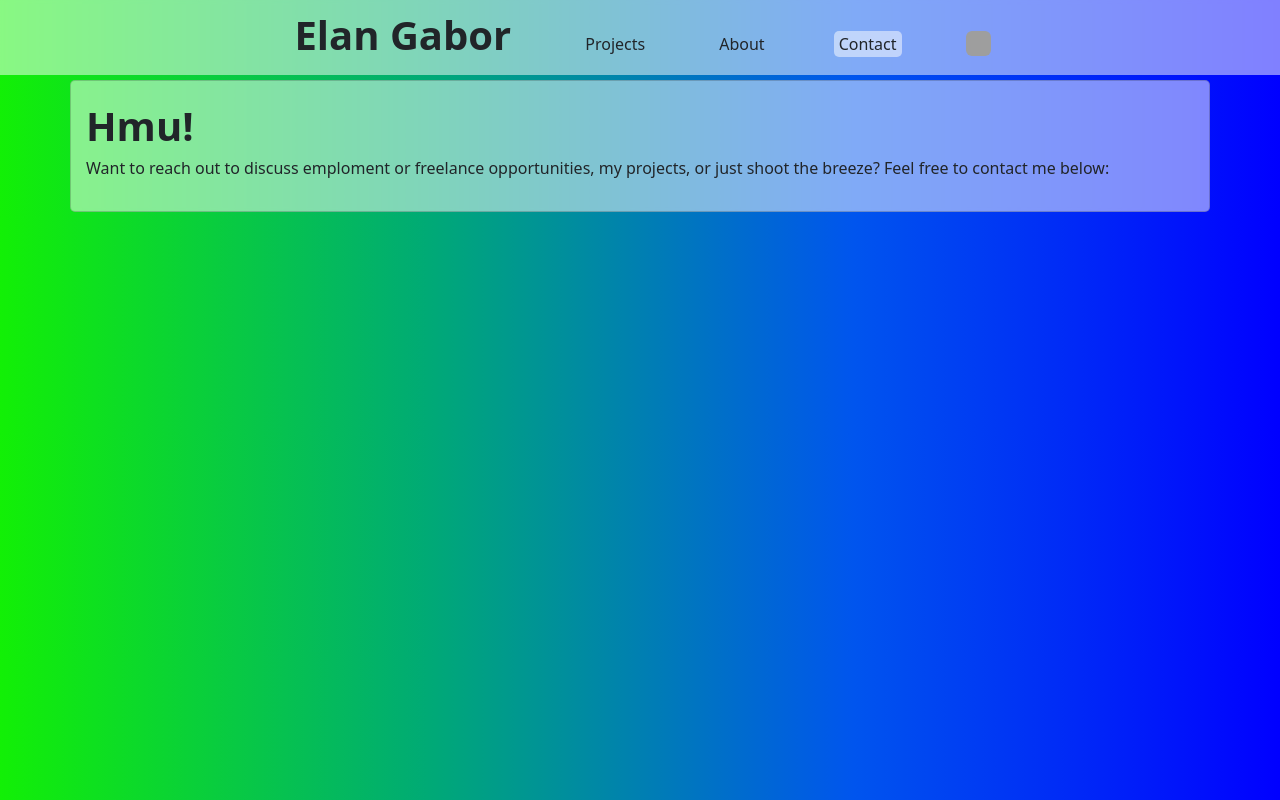
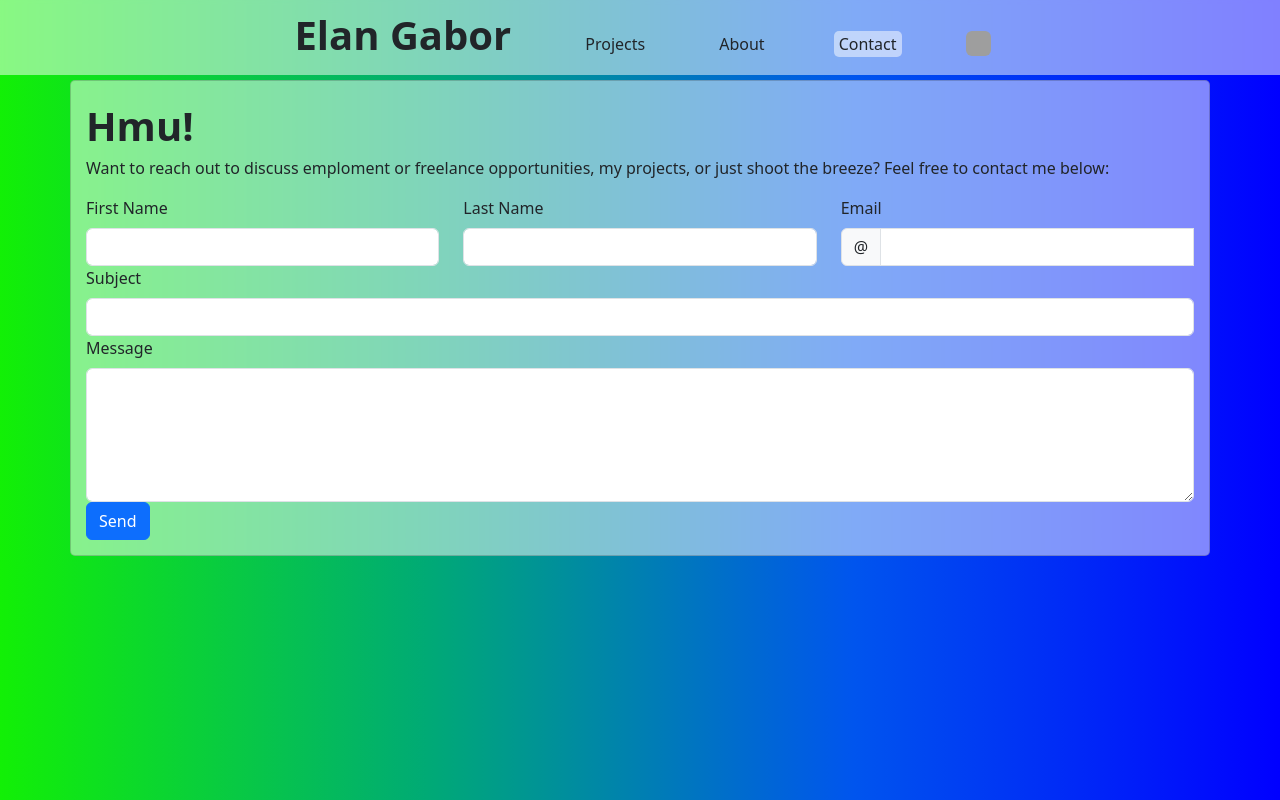
Before and after one commit to gabor6502/elan-site, a React (Create React App) app: page /contact in a window 1280 px wide. Built offline with nearby package versions, Linux system fonts and the light colour scheme; grey boxes are pictures that could not be loaded.

Commit message:
basic contact form structure setup

```diff
--- /dev/null
+++ b/src/components/Contact/ContactForm.js
@@ -0,0 +1,64 @@
+import { useState } from "react"
+import { Row, Col, Form, InputGroup, Button } from "react-bootstrap"
+
+export default function ContactForm()
+{
+    const [validated, setValidated] = useState(false)
+
+    const handleSubmit = (event) =>
+    {
+        const form = event.target
+
+        if (!form.checkValidity())
+        {
+            event.preventDefault()
+            event.stopPropagation()
+        }
+
+        setValidated(true);
+    }
+
+    return(<>
+        <Row>
+            <Form noValidate validated={validated} onSubmit={handleSubmit}>
+                <Row>
+                    <Form.Group as={Col} controlId="firstName">
+                        <Form.Label>First Name</Form.Label>
+                        <Form.Control required type="text" />
+                        <Form.Control.Feedback type="invalid">Please enter your first name.</Form.Control.Feedback>
+                    </Form.Group>
+
+                    <Form.Group as={Col} controlId="lastName">
+                        <Form.Label>Last Name</Form.Label>
+                        <Form.Control required type="text" />
+                        <Form.Control.Feedback type="invalid">Please enter your last name.</Form.Control.Feedback>
+                    </Form.Group>
+
+                    <Form.Group as={Col} controlId="email">
+                        <Form.Label>Email</Form.Label>
+                        <InputGroup>
+                            <InputGroup.Text>@</InputGroup.Text>
+                            <Form.Control required type="text" />
+                            <Form.Control.Feedback type="invalid">Please enter your email.</Form.Control.Feedback>
+                        </InputGroup>
+                    </Form.Group>
+                </Row>
+                <Row>
+                    <Form.Group as={Col} controlId="subject">
+                        <Form.Label>Subject</Form.Label>
+                        <Form.Control required type="text" />
+                        <Form.Control.Feedback type="invalid">A message subject is required.</Form.Control.Feedback>
+                    </Form.Group>
+                </Row>
+                <Row>
+                    <Form.Group as={Col} controlId="message">
+                        <Form.Label>Message</Form.Label>
+                        <Form.Control required as="textarea" rows={5} />
+                        <Form.Control.Feedback type="invalid">A message is required.</Form.Control.Feedback>
+                    </Form.Group>
+                </Row>
+                <Button type="submit">Send</Button>
+            </Form>
+        </Row>
+    </>)
+}
--- a/src/pages/Contact.js
+++ b/src/pages/Contact.js
@@ -1,12 +1,11 @@
-import { useEffect, useState } from "react"
+import { useEffect } from "react"
 import { Outlet } from "react-router";
-import { Row, Col, Container, Form, InputGroup } from "react-bootstrap"
+import { Row, Container } from "react-bootstrap"
+import ContactForm from "../components/Contact/ContactForm";
 
 export default function Contact()
 {
     useEffect(() => {document.title = "EG | Contact"})
-
-    const [validated, setValidated] = useState(false)
 
     return(<>
         <Container className="card">
@@ -14,11 +13,7 @@ export default function Contact()
             <Row>
                 <p>Want to reach out to discuss emploment or freelance opportunities, my projects, or just shoot the breeze? Feel free to contact me below:</p>
             </Row>
-            <Row>
-                <Form>
-
-                </Form>
-            </Row>
+            <ContactForm />
             <Outlet />
         </Container>
     </>)
```
